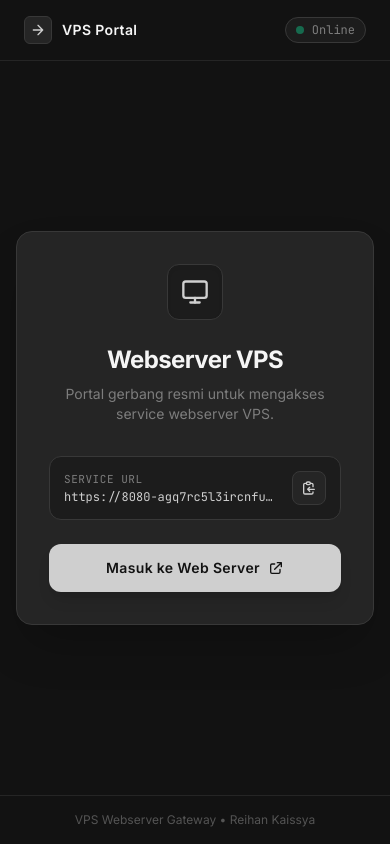
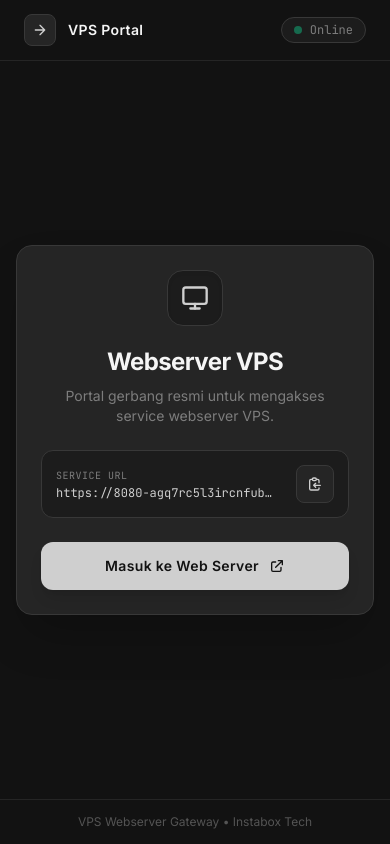
Before and after one commit to reyyksy/vpsreihan, a plain HTML site: page index.html in a window 390 px wide. Drawn offline with nearby package versions, Linux system fonts and the light colour scheme.

Commit message:
fixx mobile

```diff
--- a/index.html
+++ b/index.html
@@ -1,11 +1,11 @@
 <!DOCTYPE html>
-<html lang="id" class="dark">
+<html lang="id" class="dark h-full">
 <head>
   <meta charset="UTF-8">
   <meta name="viewport" content="width=device-width, initial-scale=1.0">
   <title>VPS Web Server Portal</title>
 
-  <!-- Google Fonts: Inter -->
+  <!-- Google Fonts: Inter & JetBrains Mono -->
   <link rel="preconnect" href="https://fonts.googleapis.com">
   <link rel="preconnect" href="https://fonts.gstatic.com" crossorigin>
   <link href="https://fonts.googleapis.com/css2?family=Inter:wght@400;500;600;700&family=JetBrains+Mono:wght@400;500&display=swap" rel="stylesheet">
@@ -37,34 +37,33 @@
     }
   </script>
 </head>
-<body class="min-h-screen bg-[#121212] text-[#CFCFCF] font-sans flex flex-col justify-between selection:bg-[#545454] selection:text-white">
+<body class="h-full overflow-hidden bg-[#121212] text-[#CFCFCF] font-sans flex flex-col justify-between selection:bg-[#545454] selection:text-white">
 
-  <!-- Minimal Header -->
-  <header class="w-full border-b border-[#252525] py-4 px-6 flex justify-between items-center">
-    <div class="flex items-center space-x-2.5">
-      <div class="w-7 h-7 rounded-md bg-[#252525] border border-[#383838] flex items-center justify-center text-[#CFCFCF]">
-        <!-- Server / Globe Icon -->
+  <!-- Header -->
+  <header class="w-full border-b border-[#252525] py-3.5 sm:py-4 px-6 sm:px-10 flex justify-between items-center flex-shrink-0">
+    <div class="flex items-center space-x-3">
+      <div class="w-8 h-8 rounded-lg bg-[#252525] border border-[#383838] flex items-center justify-center text-[#CFCFCF]">
         <svg class="w-4 h-4" fill="none" stroke="currentColor" viewBox="0 0 24 24" aria-hidden="true">
           <path stroke-linecap="round" stroke-linejoin="round" stroke-width="2" d="M5 12h14M12 5l7 7-7 7" />
         </svg>
       </div>
-      <span class="text-sm font-semibold tracking-wide text-[#F5F5F5]">VPS Portal</span>
+      <span class="text-sm sm:text-base font-semibold tracking-wide text-[#F5F5F5]">VPS Portal</span>
     </div>
 
-    <!-- Active Indicator -->
-    <div class="inline-flex items-center gap-2 px-2.5 py-1 rounded-full text-xs font-mono bg-[#1c1c1c] text-[#7D7D7D] border border-[#383838]">
+    <!-- Status badge -->
+    <div class="inline-flex items-center gap-2 px-3 py-1 rounded-full text-xs font-mono bg-[#1c1c1c] text-[#7D7D7D] border border-[#383838]">
       <span class="w-2 h-2 rounded-full bg-emerald-500 animate-pulse"></span>
       Online
     </div>
   </header>
 
-  <!-- Main Content Centered Card -->
-  <main class="flex-grow flex items-center justify-center p-4 sm:p-6">
-    <div class="w-full max-w-lg rounded-2xl bg-[#252525] border border-[#383838] p-8 sm:p-10 shadow-2xl text-center">
+  <!-- Main View (Fit Single Screen, No Scroll, Bigger Card on Desktop) -->
+  <main class="flex-grow flex items-center justify-center p-4 sm:p-8">
+    <div class="w-full max-w-md md:max-w-xl lg:max-w-2xl rounded-2xl md:rounded-3xl bg-[#252525] border border-[#383838] p-6 sm:p-10 md:p-12 shadow-2xl text-center">
 
       <!-- Icon badge -->
-      <div class="mx-auto w-14 h-14 rounded-xl bg-[#1c1c1c] border border-[#383838] flex items-center justify-center text-[#CFCFCF] mb-6 shadow-inner">
-        <svg class="w-7 h-7" fill="none" stroke="currentColor" viewBox="0 0 24 24" aria-hidden="true">
+      <div class="mx-auto w-14 h-14 md:w-20 md:h-20 rounded-2xl bg-[#1c1c1c] border border-[#383838] flex items-center justify-center text-[#CFCFCF] mb-5 md:mb-7 shadow-inner">
+        <svg class="w-7 h-7 md:w-10 md:h-10 text-[#CFCFCF]" fill="none" stroke="currentColor" viewBox="0 0 24 24" aria-hidden="true">
           <rect x="2" y="3" width="20" height="14" rx="2" stroke-width="2" stroke-linecap="round" stroke-linejoin="round"/>
           <line x1="8" y1="21" x2="16" y2="21" stroke-width="2" stroke-linecap="round"/>
           <line x1="12" y1="17" x2="12" y2="21" stroke-width="2" stroke-linecap="round"/>
@@ -72,38 +71,38 @@
       </div>
 
       <!-- Title & Subtitle -->
-      <h1 class="text-2xl sm:text-3xl font-bold tracking-tight text-[#F5F5F5]">
+      <h1 class="text-2xl sm:text-3xl md:text-4xl font-bold tracking-tight text-[#F5F5F5]">
         Webserver VPS
       </h1>
-      <p class="mt-2 text-sm text-[#7D7D7D]">
+      <p class="mt-2 md:mt-3 text-sm md:text-base text-[#7D7D7D]">
         Portal gerbang resmi untuk mengakses service webserver VPS.
       </p>
 
       <!-- URL Display Box -->
-      <div class="mt-8 p-3.5 rounded-xl bg-[#1c1c1c] border border-[#383838] flex items-center justify-between gap-3">
-        <div class="text-left overflow-hidden">
-          <p class="text-[11px] font-mono uppercase tracking-wider text-[#7D7D7D]">Service URL</p>
-          <p class="text-xs sm:text-sm font-mono text-[#CFCFCF] truncate mt-0.5">
+      <div class="mt-6 md:mt-8 p-3.5 md:p-4 rounded-xl md:rounded-2xl bg-[#1c1c1c] border border-[#383838] flex items-center justify-between gap-3 text-left">
+        <div class="overflow-hidden pr-2">
+          <p class="text-[10px] md:text-xs font-mono uppercase tracking-wider text-[#7D7D7D]">Service URL</p>
+          <p class="text-xs sm:text-sm md:text-base font-mono text-[#CFCFCF] truncate mt-0.5">
             https://8080-agq7rc5l3ircnfub3ib3k7yg4u.instabox.tech
           </p>
         </div>
 
         <!-- Copy Button -->
-        <button id="copyBtn" title="Salin URL" class="cursor-pointer p-2 rounded-lg bg-[#252525] hover:bg-[#383838] text-[#CFCFCF] hover:text-white border border-[#383838] transition-colors flex-shrink-0">
-          <svg id="copyIcon" class="w-4 h-4" fill="none" stroke="currentColor" viewBox="0 0 24 24" aria-hidden="true">
+        <button id="copyBtn" title="Salin URL" class="cursor-pointer p-2.5 md:p-3 rounded-lg md:rounded-xl bg-[#252525] hover:bg-[#383838] text-[#CFCFCF] hover:text-white border border-[#383838] transition-colors flex-shrink-0">
+          <svg id="copyIcon" class="w-4 h-4 md:w-5 md:h-5" fill="none" stroke="currentColor" viewBox="0 0 24 24" aria-hidden="true">
             <path stroke-linecap="round" stroke-linejoin="round" stroke-width="2" d="M8 5H6a2 2 0 00-2 2v12a2 2 0 002 2h10a2 2 0 002-2v-1M8 5a2 2 0 002 2h2a2 2 0 002-2M8 5a2 2 0 012-2h2a2 2 0 012 2m0 0h2a2 2 0 012 2v3m2 4H10m0 0l3-3m-3 3l3 3" />
           </svg>
-          <svg id="checkIcon" class="w-4 h-4 text-emerald-400 hidden" fill="none" stroke="currentColor" viewBox="0 0 24 24" aria-hidden="true">
+          <svg id="checkIcon" class="w-4 h-4 md:w-5 md:h-5 text-emerald-400 hidden" fill="none" stroke="currentColor" viewBox="0 0 24 24" aria-hidden="true">
             <path stroke-linecap="round" stroke-linejoin="round" stroke-width="2" d="M5 13l4 4L19 7" />
           </svg>
         </button>
       </div>
 
       <!-- Action Button to Open Webserver -->
-      <div class="mt-6">
-        <a href="https://8080-agq7rc5l3ircnfub3ib3k7yg4u.instabox.tech" target="_blank" rel="noopener noreferrer" class="cursor-pointer w-full inline-flex items-center justify-center gap-2 px-6 py-3.5 rounded-xl bg-[#CFCFCF] hover:bg-white text-[#121212] font-semibold text-sm tracking-wide transition-all duration-200 shadow-lg hover:shadow-xl hover:scale-[1.01]">
+      <div class="mt-6 md:mt-8">
+        <a href="https://8080-agq7rc5l3ircnfub3ib3k7yg4u.instabox.tech" target="_blank" rel="noopener noreferrer" class="cursor-pointer w-full inline-flex items-center justify-center gap-2.5 px-6 py-3.5 md:py-4 rounded-xl md:rounded-2xl bg-[#CFCFCF] hover:bg-white text-[#121212] font-semibold text-sm md:text-base tracking-wide transition-all duration-200 shadow-lg hover:shadow-xl hover:scale-[1.01]">
           <span>Masuk ke Web Server</span>
-          <svg class="w-4 h-4" fill="none" stroke="currentColor" viewBox="0 0 24 24" aria-hidden="true">
+          <svg class="w-4 h-4 md:w-5 md:h-5" fill="none" stroke="currentColor" viewBox="0 0 24 24" aria-hidden="true">
             <path stroke-linecap="round" stroke-linejoin="round" stroke-width="2" d="M10 6H6a2 2 0 00-2 2v10a2 2 0 002 2h10a2 2 0 002-2v-4M14 4h6m0 0v6m0-6L10 14" />
           </svg>
         </a>
@@ -112,9 +111,9 @@
     </div>
   </main>
 
-  <!-- Minimal Footer -->
-  <footer class="w-full border-t border-[#252525] py-4 text-center text-xs text-[#545454]">
-    VPS Webserver Gateway &bull; Reihan Kaissya
+  <!-- Minimal Footer (Direct at Bottom, No Scrolling) -->
+  <footer class="w-full border-t border-[#252525] py-3.5 sm:py-4 text-center text-xs text-[#545454] flex-shrink-0">
+    VPS Webserver Gateway &bull; Instabox Tech
   </footer>
 
   <!-- Script for Copy URL -->
```
